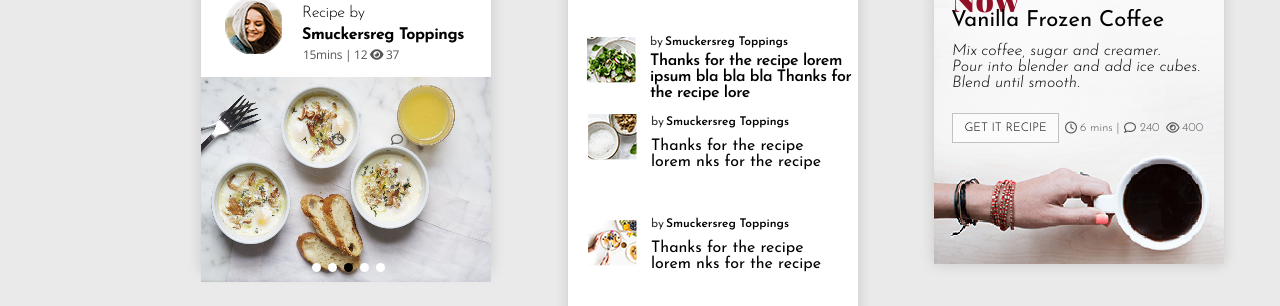
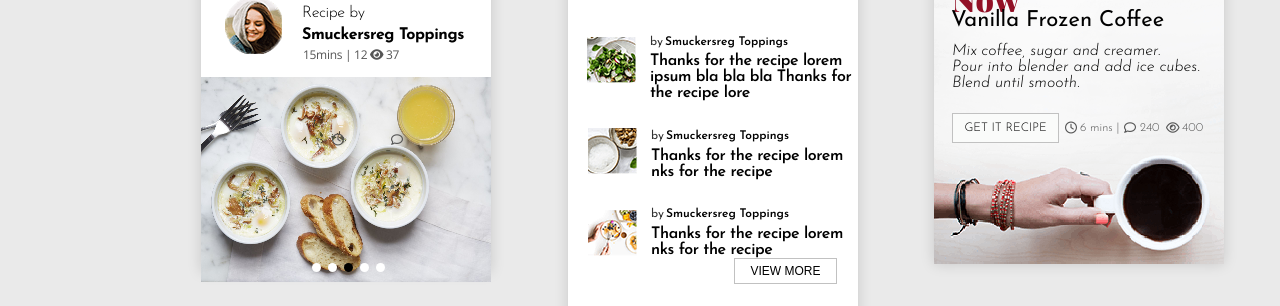
Before and after one commit to UnitedFeodor/unitedfeodor.github.io, a plain HTML site: page index.html in a window 1280 px wide. Shown: the part 2444-2750 px from the top of the page. Drawn offline with nearby package versions, Linux system fonts and the light colour scheme.

Commit message:
Update Author_style.css

```diff
--- a/styles/Author_style.css
+++ b/styles/Author_style.css
@@ -1634,7 +1634,6 @@ div.title-recipe {
 .recipe1-text {
     margin-left: 95px;
     margin-top: 5px;
-    /*width: 191px;*/
     height: 49px;
     font-size: 16px;
     font-family: 'Josefin Sans', serif;
@@ -1645,7 +1644,8 @@ div.title-recipe {
 
 .recipe2 {
     margin-left: 0px;
-    margin-top: 20px;
+    margin-top: 34px;
+    height: 52px;
 
 }
 
@@ -1671,17 +1671,19 @@ div.title-recipe {
 
 .recipe2-text {
     margin-left: 83px;
-    margin-top: 10px;
-    width: 191px;
-    height: 69px;
+    margin-top: 6px;
+    height: 33px;
     font-size: 16px;
     font-family: 'Josefin Sans', serif;
+    line-height: 16px;
+    font-weight: 600;
+    letter-spacing: -0.025em;
 }
 
 .recipe3 {
     margin-left: 0px;
-    margin-top: 20px;
-
+    margin-top: 37px;
+    height: 52px;
 }
 
 .recipe3-picture {
@@ -1708,11 +1710,13 @@ div.title-recipe {
 
 .recipe3-text {
     margin-left: 83px;
-    margin-top: 10px;
-    width: 191px;
-    height: 69px;
+    margin-top: 6px;
+    height: 33px;
     font-size: 16px;
     font-family: 'Josefin Sans', serif;
+    line-height: 16px;
+    font-weight: 600;
+    letter-spacing: -0.025em;
 }
 
 .viewmore-button {
@@ -1728,6 +1732,7 @@ div.title-recipe {
     font-size: 12px;
     font-weight: 300;
     margin-left: 145px;
+    margin-top: 29px;
 }
 
 .viewmore-button button:hover {
```
